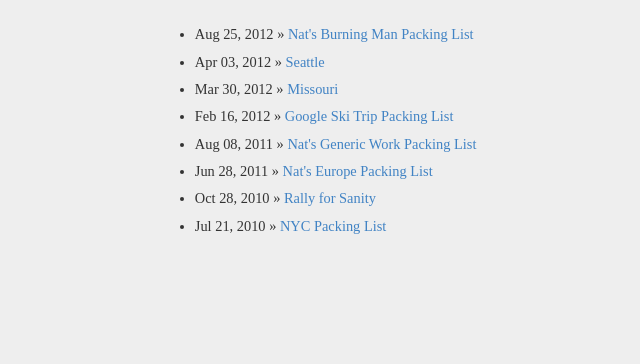
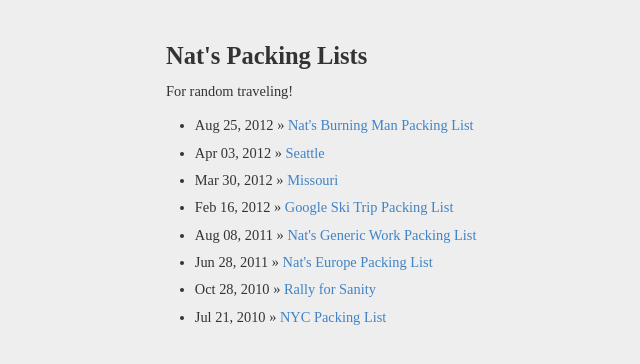
Before and after one commit to icco/traveling, a Jekyll site: the page built from index.html, in a window 1280 px wide. Shown: the top 364 px of the page, without its empty margins (74-714 px from the left). Built offline with Jekyll 4.4.1, drawn with Linux system fonts in a browser that asks for light colours.

Commit message:
header on front page.

```diff
--- a/index.html
+++ b/index.html
@@ -1,6 +1,9 @@
 ---
 layout: default
 ---
+<h1>Nat's Packing Lists</h1>
+
+<p>For random traveling!</p>
 
 <ul class="posts">
   {% for post in site.posts %}
```
